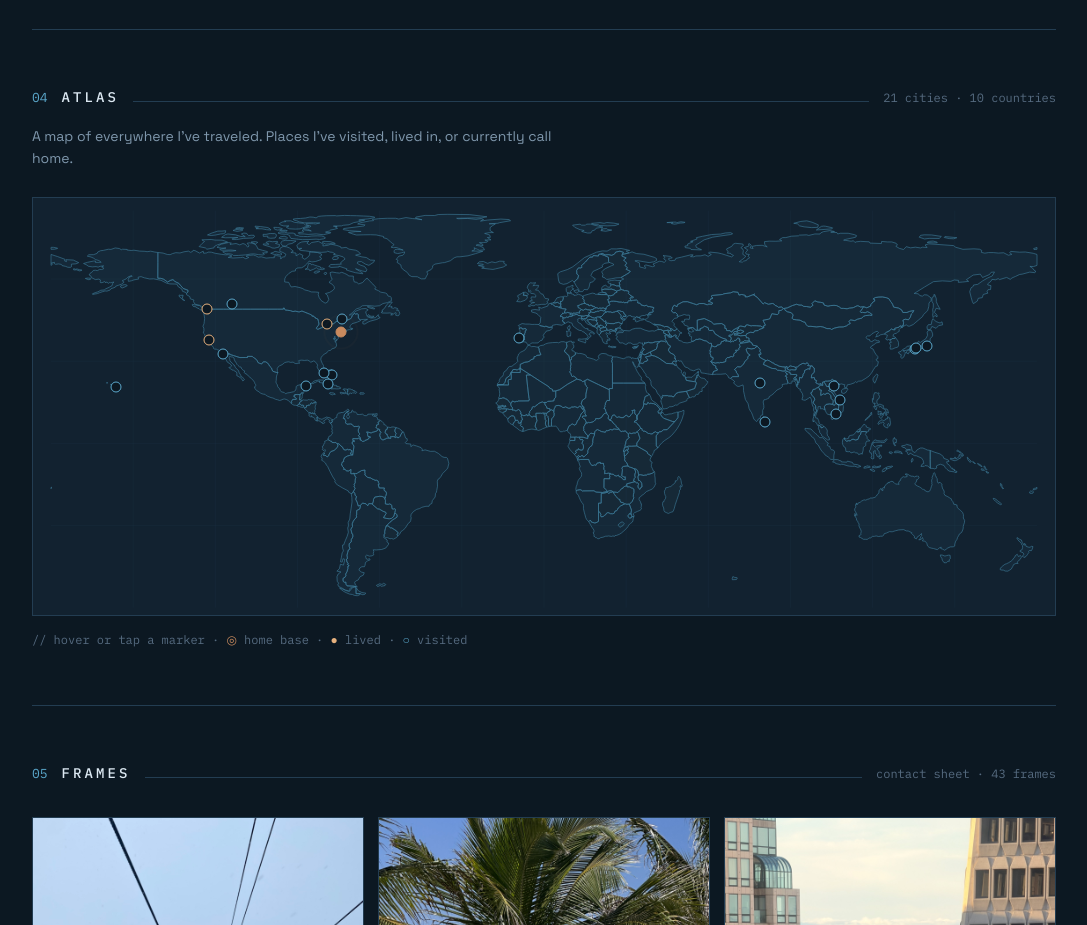
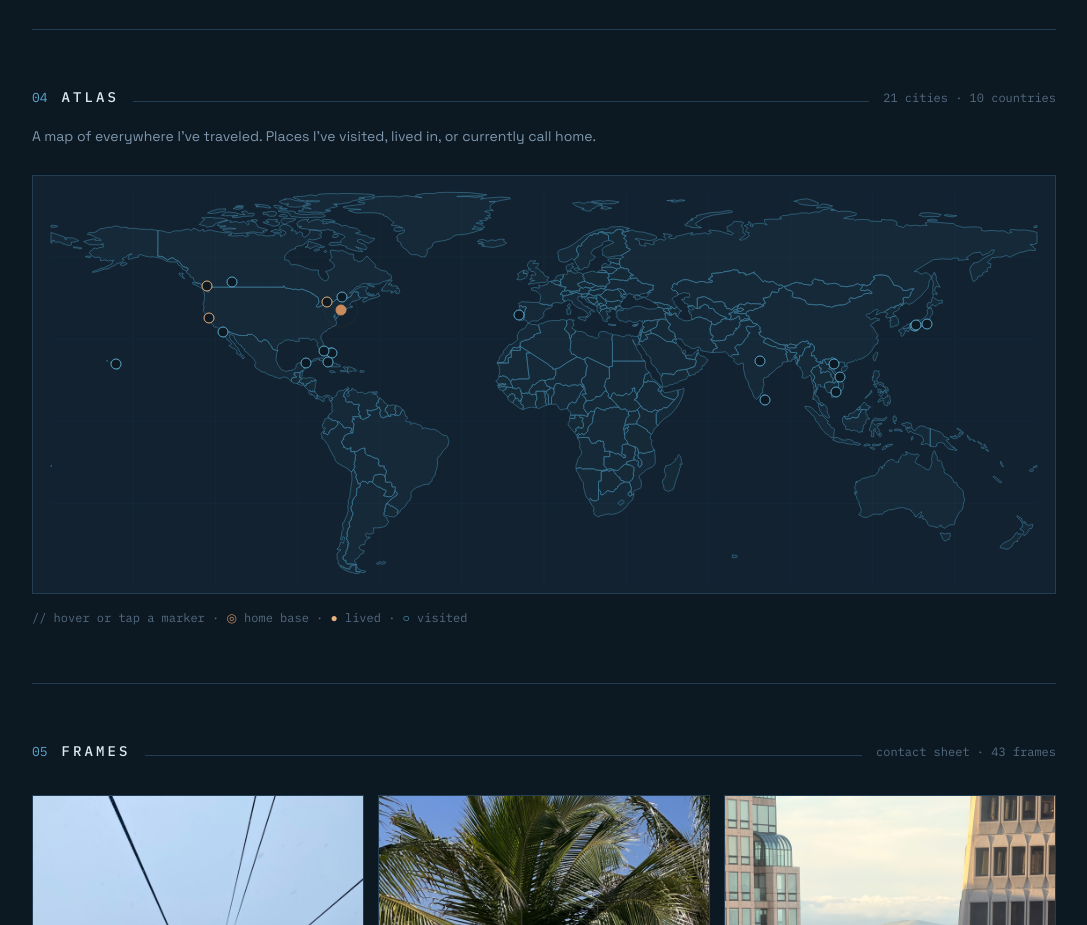
Before and after one commit to sanjaesuresh/sanjaesuresh.com, a Next.js app: page / in a window 1280 px wide. Shown: the part 3140-4065 px from the top of the page, without its empty margins (96-1183 px from the left). Built offline with nearby package versions, Linux system fonts and the light colour scheme.

Commit message:
Atlas: drop 60ch cap on description so it fits one line when there's room

```diff
--- a/src/components/AtlasSection.tsx
+++ b/src/components/AtlasSection.tsx
@@ -27,7 +27,7 @@ export default function AtlasSection() {
       />
 
       <p
-        className="-mt-4 mb-7 max-w-[60ch] text-[14px] leading-[1.6]"
+        className="-mt-4 mb-7 text-[14px] leading-[1.6]"
         style={{ fontFamily: "var(--font-space-grotesk)", color: "var(--mute)" }}
       >
         A map of everywhere I&apos;ve traveled. Places I&apos;ve visited, lived
```
